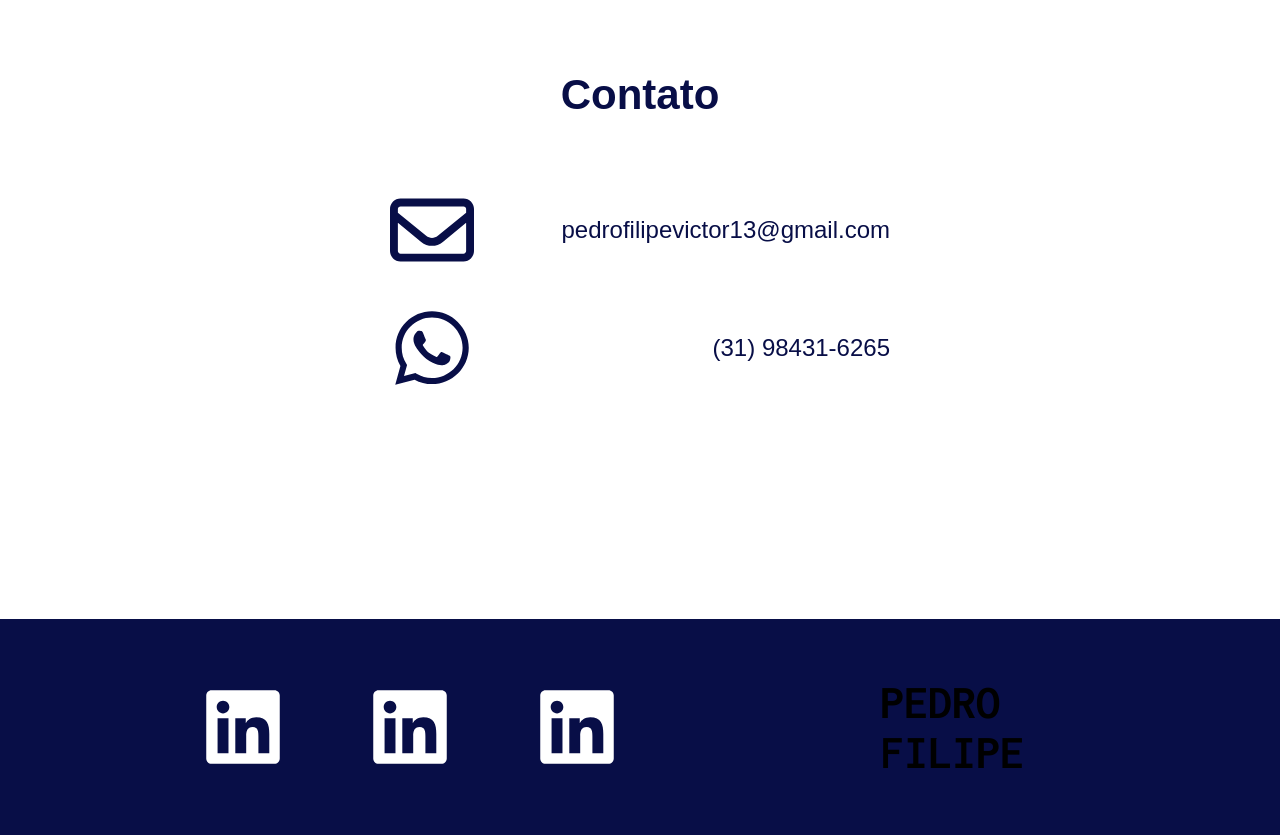
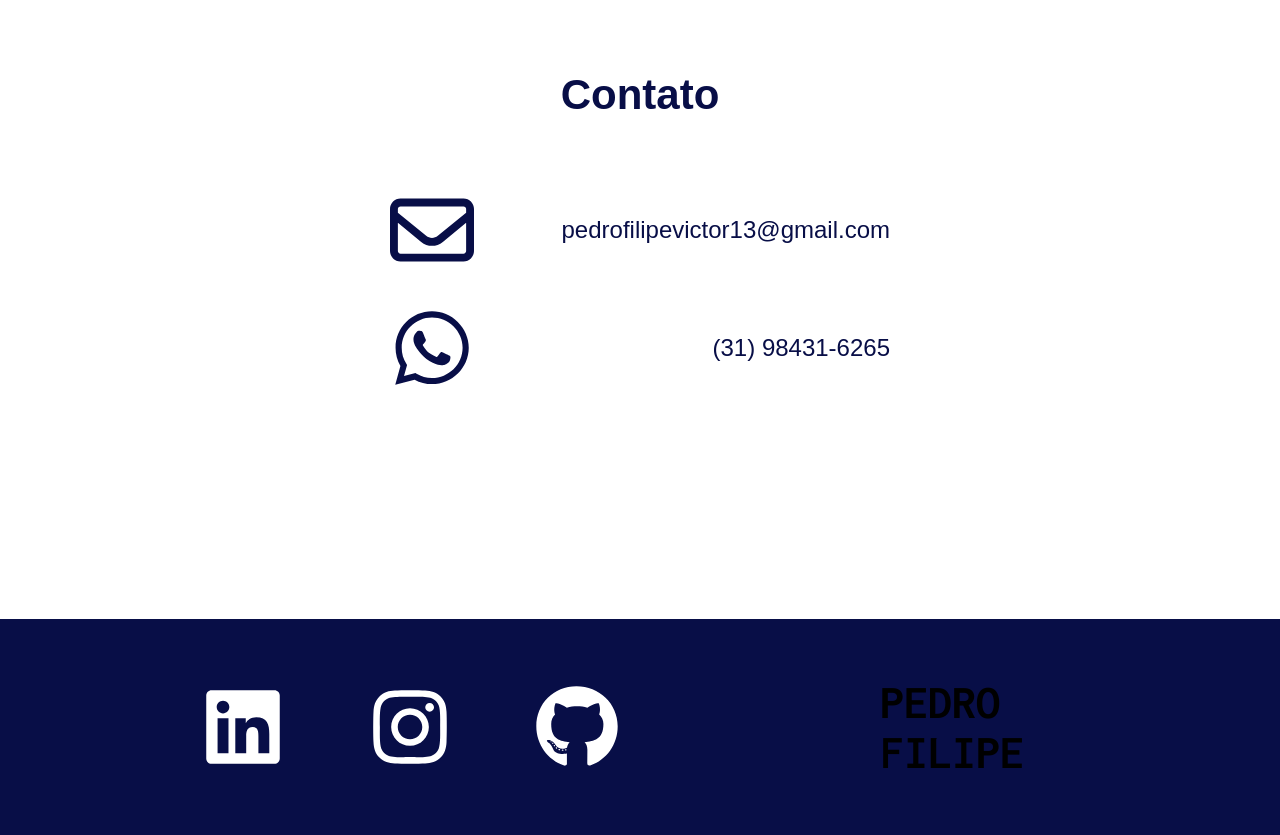
Before and after one commit to thiagolutes/pedroPortifolio, a plain HTML site: page index.html in a window 1280 px wide. Shown: the part 2547-3382 px from the top of the page. Drawn offline with Linux system fonts and the light colour scheme; a web font is replaced by a local one.

Commit message:
Alterando Icones

```diff
--- a/index.html
+++ b/index.html
@@ -207,11 +207,14 @@
 
     <div class="rodape">
       <div class="rodapeContainer">
-
         <div class="rodapeMain">
           <div class="center-center rodapeMainContainerElements">
             <div class="tooltip">
-                  <svg xmlns="http://www.w3.org/2000/svg" viewBox="0 0 448 512" class="svgInvert">
+              <svg
+                xmlns="http://www.w3.org/2000/svg"
+                viewBox="0 0 448 512"
+                class="svgInvert"
+              >
                 <path
                   d="M416 32H31.9C14.3 32 0 46.5 0 64.3v383.4C0 465.5 14.3 480 31.9 480H416c17.6 0 32-14.5 32-32.3V64.3c0-17.8-14.4-32.3-32-32.3zM135.4 416H69V202.2h66.5V416zm-33.2-243c-21.3 0-38.5-17.3-38.5-38.5S80.9 96 102.2 96c21.2 0 38.5 17.3 38.5 38.5 0 21.3-17.2 38.5-38.5 38.5zm282.1 243h-66.4V312c0-24.8-.5-56.7-34.5-56.7-34.6 0-39.9 27-39.9 54.9V416h-66.4V202.2h63.7v29.2h.9c8.9-16.8 30.6-34.5 62.9-34.5 67.2 0 79.7 44.3 79.7 101.9V416z"
                 />
@@ -221,23 +224,27 @@
               </div>
             </div>
             <div class="tooltip">
-                  <svg xmlns="http://www.w3.org/2000/svg" viewBox="0 0 448 512" class="svgInvert">
+              <svg
+                xmlns="http://www.w3.org/2000/svg"
+                viewBox="0 0 448 512"
+                class="svgInvert"
+              >
                 <path
-                      d="M416 32H31.9C14.3 32 0 46.5 0 64.3v383.4C0 465.5 14.3 480 31.9 480H416c17.6 0 32-14.5 32-32.3V64.3c0-17.8-14.4-32.3-32-32.3zM135.4 416H69V202.2h66.5V416zm-33.2-243c-21.3 0-38.5-17.3-38.5-38.5S80.9 96 102.2 96c21.2 0 38.5 17.3 38.5 38.5 0 21.3-17.2 38.5-38.5 38.5zm282.1 243h-66.4V312c0-24.8-.5-56.7-34.5-56.7-34.6 0-39.9 27-39.9 54.9V416h-66.4V202.2h63.7v29.2h.9c8.9-16.8 30.6-34.5 62.9-34.5 67.2 0 79.7 44.3 79.7 101.9V416z"
+                  d="M224.1 141c-63.6 0-114.9 51.3-114.9 114.9s51.3 114.9 114.9 114.9S339 319.5 339 255.9 287.7 141 224.1 141zm0 189.6c-41.1 0-74.7-33.5-74.7-74.7s33.5-74.7 74.7-74.7 74.7 33.5 74.7 74.7-33.6 74.7-74.7 74.7zm146.4-194.3c0 14.9-12 26.8-26.8 26.8-14.9 0-26.8-12-26.8-26.8s12-26.8 26.8-26.8 26.8 12 26.8 26.8zm76.1 27.2c-1.7-35.9-9.9-67.7-36.2-93.9-26.2-26.2-58-34.4-93.9-36.2-37-2.1-147.9-2.1-184.9 0-35.8 1.7-67.6 9.9-93.9 36.1s-34.4 58-36.2 93.9c-2.1 37-2.1 147.9 0 184.9 1.7 35.9 9.9 67.7 36.2 93.9s58 34.4 93.9 36.2c37 2.1 147.9 2.1 184.9 0 35.9-1.7 67.7-9.9 93.9-36.2 26.2-26.2 34.4-58 36.2-93.9 2.1-37 2.1-147.8 0-184.8zM398.8 388c-7.8 19.6-22.9 34.7-42.6 42.6-29.5 11.7-99.5 9-132.1 9s-102.7 2.6-132.1-9c-19.6-7.8-34.7-22.9-42.6-42.6-11.7-29.5-9-99.5-9-132.1s-2.6-102.7 9-132.1c7.8-19.6 22.9-34.7 42.6-42.6 29.5-11.7 99.5-9 132.1-9s102.7-2.6 132.1 9c19.6 7.8 34.7 22.9 42.6 42.6 11.7 29.5 9 99.5 9 132.1s2.7 102.7-9 132.1z"
                 />
               </svg>
               <div class="tooltiptext">
-                    <p>Linkedn</p>
+                <p>Instagram</p>
               </div>
             </div>
             <div class="tooltip">
-                  <svg xmlns="http://www.w3.org/2000/svg" viewBox="0 0 448 512" class="svgInvert">
+              <svg xmlns="http://www.w3.org/2000/svg" viewBox="0 0 496 512" class="svgInvert">
                 <path
-                      d="M416 32H31.9C14.3 32 0 46.5 0 64.3v383.4C0 465.5 14.3 480 31.9 480H416c17.6 0 32-14.5 32-32.3V64.3c0-17.8-14.4-32.3-32-32.3zM135.4 416H69V202.2h66.5V416zm-33.2-243c-21.3 0-38.5-17.3-38.5-38.5S80.9 96 102.2 96c21.2 0 38.5 17.3 38.5 38.5 0 21.3-17.2 38.5-38.5 38.5zm282.1 243h-66.4V312c0-24.8-.5-56.7-34.5-56.7-34.6 0-39.9 27-39.9 54.9V416h-66.4V202.2h63.7v29.2h.9c8.9-16.8 30.6-34.5 62.9-34.5 67.2 0 79.7 44.3 79.7 101.9V416z"
+                  d="M165.9 397.4c0 2-2.3 3.6-5.2 3.6-3.3 .3-5.6-1.3-5.6-3.6 0-2 2.3-3.6 5.2-3.6 3-.3 5.6 1.3 5.6 3.6zm-31.1-4.5c-.7 2 1.3 4.3 4.3 4.9 2.6 1 5.6 0 6.2-2s-1.3-4.3-4.3-5.2c-2.6-.7-5.5 .3-6.2 2.3zm44.2-1.7c-2.9 .7-4.9 2.6-4.6 4.9 .3 2 2.9 3.3 5.9 2.6 2.9-.7 4.9-2.6 4.6-4.6-.3-1.9-3-3.2-5.9-2.9zM244.8 8C106.1 8 0 113.3 0 252c0 110.9 69.8 205.8 169.5 239.2 12.8 2.3 17.3-5.6 17.3-12.1 0-6.2-.3-40.4-.3-61.4 0 0-70 15-84.7-29.8 0 0-11.4-29.1-27.8-36.6 0 0-22.9-15.7 1.6-15.4 0 0 24.9 2 38.6 25.8 21.9 38.6 58.6 27.5 72.9 20.9 2.3-16 8.8-27.1 16-33.7-55.9-6.2-112.3-14.3-112.3-110.5 0-27.5 7.6-41.3 23.6-58.9-2.6-6.5-11.1-33.3 2.6-67.9 20.9-6.5 69 27 69 27 20-5.6 41.5-8.5 62.8-8.5s42.8 2.9 62.8 8.5c0 0 48.1-33.6 69-27 13.7 34.7 5.2 61.4 2.6 67.9 16 17.7 25.8 31.5 25.8 58.9 0 96.5-58.9 104.2-114.8 110.5 9.2 7.9 17 22.9 17 46.4 0 33.7-.3 75.4-.3 83.6 0 6.5 4.6 14.4 17.3 12.1C428.2 457.8 496 362.9 496 252 496 113.3 383.5 8 244.8 8zM97.2 352.9c-1.3 1-1 3.3 .7 5.2 1.6 1.6 3.9 2.3 5.2 1 1.3-1 1-3.3-.7-5.2-1.6-1.6-3.9-2.3-5.2-1zm-10.8-8.1c-.7 1.3 .3 2.9 2.3 3.9 1.6 1 3.6 .7 4.3-.7 .7-1.3-.3-2.9-2.3-3.9-2-.6-3.6-.3-4.3 .7zm32.4 35.6c-1.6 1.3-1 4.3 1.3 6.2 2.3 2.3 5.2 2.6 6.5 1 1.3-1.3 .7-4.3-1.3-6.2-2.2-2.3-5.2-2.6-6.5-1zm-11.4-14.7c-1.6 1-1.6 3.6 0 5.9 1.6 2.3 4.3 3.3 5.6 2.3 1.6-1.3 1.6-3.9 0-6.2-1.4-2.3-4-3.3-5.6-2z"
                 />
               </svg>
               <div class="tooltiptext">
-                    <p>Linkedn</p>
+                <p>Github</p>
               </div>
             </div>
           </div>
@@ -245,7 +252,6 @@
             <div class="title">Pedro Filipe</div>
           </div>
         </div>
-
       </div>
     </div>
 
--- a/style.css
+++ b/style.css
@@ -596,6 +596,10 @@ svg{
     max-width: 500px;
 }
 
+.svgInvert{
+    cursor: pointer;
+}
+
 /* Responsividade */
 
 @Media(max-width: 1814px) {
```
Lines whose indentation alone changed are shown as unchanged.
